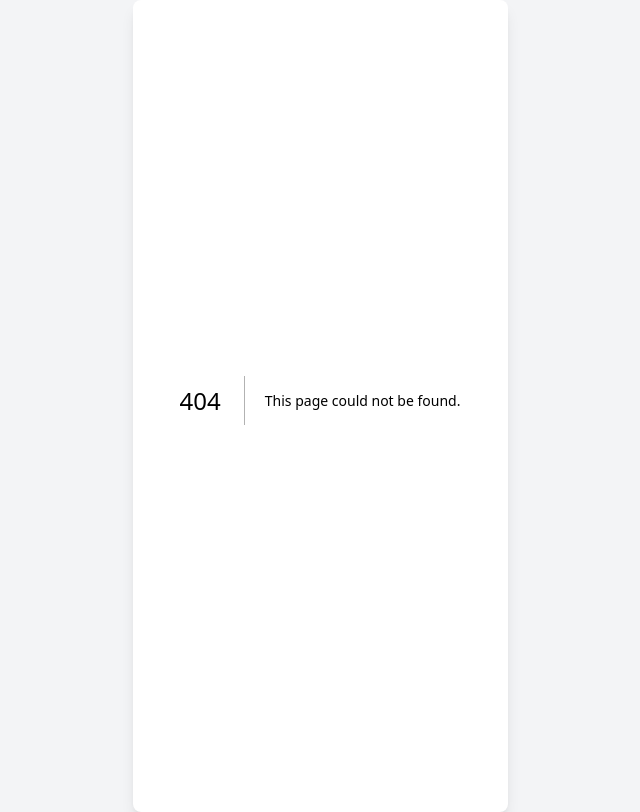
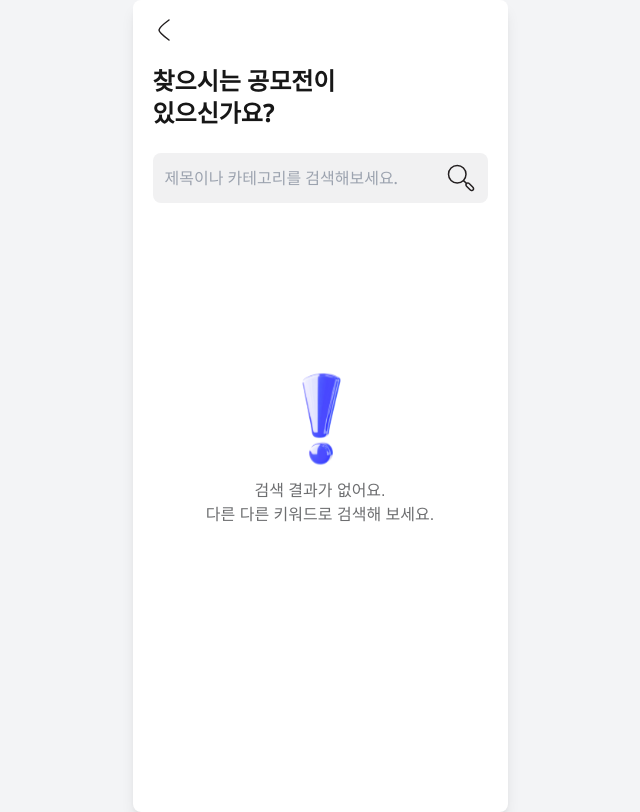
Before and after one commit to while-true-study/gjgj, a Next.js app: page /home/homeSearch in a window 1280 px wide. Before the commit this address had no page. Shown: the whole page, without its empty margins (320-960 px from the left). Built offline with nearby package versions, Linux system fonts and the light colour scheme.

Commit message:
add homeNotice-homeSearch

```diff
--- /dev/null
+++ b/app/api/search/route.ts
@@ -0,0 +1,20 @@
+import { NextResponse } from "next/server";
+
+const mockData = [
+  {
+    organizer: "주최자",
+    Dday: 4,
+    Iloveit: false,
+    loveit: 5,
+    comment: 10,
+    title: "공모전이름이 나타나는 섹션",
+  },
+  {
+    organizer: "주최자임",
+    Dday: 4,
+    Iloveit: true,
+    loveit: 124,
+    comment: 42,
+    title: "공모전이름",
+  },
+];
--- /dev/null
+++ b/app/home/Notice/Notice.module.css
@@ -0,0 +1,42 @@
+.body {
+  width: 100%;
+  min-height: 73px;
+  max-height: 96px;
+
+  padding: 12px 20px;
+}
+
+.body:hover {
+  background-color: #f1f1f2;
+}
+
+.realbody {
+  width: 335px;
+  min-height: 49px;
+  max-height: 72px;
+}
+
+.realbody {
+}
+
+.text {
+  font-family: "NotoSans";
+  color: #6d6e70;
+  font-size: 16px;
+  font-weight: 500;
+  line-height: 22px;
+
+  line-clamp: 2;
+  overflow: hidden;
+  display: -webkit-box;
+  -webkit-box-orient: vertical;
+  -webkit-line-clamp: 2;
+}
+
+.time {
+  font-family: "NotoSans";
+  color: #a6a8ab;
+  font-size: 14px;
+  line-height: 19px;
+  margin-top: 8px;
+}
--- /dev/null
+++ b/app/home/Notice/Notice.tsx
@@ -0,0 +1,20 @@
+import React from "react";
+import styles from "./Notice.module.css";
+
+interface noticeprops {
+  text: string; // 텍스트
+  time: string; // 어떻게 넘어오지?
+}
+
+const Notice = ({ text, time }: noticeprops) => {
+  return (
+    <div className={styles.body}>
+      <div className={styles.realbody}>
+        <p className={styles.text}>{text}</p>
+        <p className={styles.time}>{time}</p>
+      </div>
+    </div>
+  );
+};
+
+export default Notice;
--- /dev/null
+++ b/app/home/homeNotice/page.tsx
@@ -0,0 +1,35 @@
+import BackHeader from "@/app/components/backHeader/BackHeader";
+import React from "react";
+import Notice from "../Notice/Notice";
+
+const page = () => {
+  return (
+    <div>
+      <BackHeader></BackHeader>
+      <div>
+        <Notice
+          text="다른 사용자가 회원님의 출품작을 좋아합니다."
+          time="방금"
+        ></Notice>
+        <Notice
+          text="다른 사용자가 회원님의 출품작을 좋아합니다."
+          time="방금"
+        ></Notice>
+        <Notice
+          text="다른 사용자가 회원님의 출품작에 댓글을 달았습니다. “이거 생각하지도 못 했는데 진짜 좋은 아이디어 뭐시기asdasdasd"
+          time="방금"
+        ></Notice>
+        <Notice
+          text="다른 사용자가 회원님의 출품작을 좋아합니다.asdasdasdasdasdasds"
+          time="30분 전"
+        ></Notice>
+        <Notice
+          text="다른 사용자가 회원님의 출품작을 좋아합니다."
+          time="12년 전"
+        ></Notice>
+      </div>
+    </div>
+  );
+};
+
+export default page;
--- /dev/null
+++ b/app/home/homeSearch/homeSearch.module.css
@@ -0,0 +1,66 @@
+.headText p {
+  font-size: 24px;
+  font-family: "NotoSans";
+  font-weight: 600;
+  line-height: 32px;
+}
+
+.headText {
+  margin: 20px;
+  display: inline-block;
+}
+
+.searchBar {
+  margin-top: 4px;
+  width: 100%;
+  height: 50px;
+  padding: 0 20px;
+  border-radius: 8px;
+  position: relative;
+  display: flex;
+}
+
+.searchInput {
+  padding-left: 12px;
+  width: 100%;
+  height: 100%;
+  background-color: #f1f1f2;
+  border-radius: 8px;
+  font-family: "NotoSans";
+}
+
+.searchButton {
+  position: absolute;
+  right: 32px;
+  height: 100%;
+}
+
+.content {
+  width: 100%;
+  height: 100%;
+  display: flex;
+  align-items: center;
+  justify-content: center;
+  margin-top: 150px;
+}
+
+.box {
+  display: flex;
+  flex-direction: column;
+  align-items: center;
+  justify-content: center;
+  width: 300px;
+  height: 180px;
+}
+
+.box img {
+  width: 120px;
+  height: 120px;
+}
+
+.box:nth-child(1) {
+  color: #6d6e70;
+  font-size: 16px;
+  font-weight: 500;
+  text-align: center;
+}
--- /dev/null
+++ b/app/home/homeSearch/page.tsx
@@ -0,0 +1,42 @@
+"use client";
+
+import BackHeader from "@/app/components/backHeader/BackHeader";
+import React, { useState } from "react";
+import styles from "./homeSearch.module.css";
+
+const page = () => {
+  const [query, setQuery] = useState("");
+  const handleSubmit = () => {
+    console.log("검색하기");
+  };
+  return (
+    <div className="searchBox">
+      <BackHeader></BackHeader>
+      <div className={styles.headText}>
+        <p>찾으시는 공모전이</p>
+        <p>있으신가요?</p>
+      </div>
+      <form className={styles.searchBar} onSubmit={handleSubmit}>
+        <input
+          className={styles.searchInput}
+          type="text"
+          value={query}
+          placeholder="제목이나 카테고리를 검색해보세요."
+          onChange={(e) => setQuery(e.target.value)}
+        ></input>
+        <button className={styles.searchButton} type="submit">
+          <img src="/TopBarHome/search.svg" />
+        </button>
+      </form>
+      <div className={styles.content}>
+        <div className={styles.box}>
+          <img src="/home/!.svg"></img>
+          <p>검색 결과가 없어요.</p>
+          <p>다른 다른 키워드로 검색해 보세요.</p>
+        </div>
+      </div>
+    </div>
+  );
+};
+
+export default page;
--- a/app/home/page.tsx
+++ b/app/home/page.tsx
@@ -6,6 +6,7 @@ import NavigationBar from "../components/NavigationBar/NavigationBar";
 import TopBarHome from "../components/TopBarHome/TopBarHome";
 import styles from "./home.module.css";
 import IngContests from "./IngContests/IngContests";
+import Inspiration from "./inspiration/inspiration";
 
 export default function LoginMain() {
   return (
```
Also changed, not shown: app/home/homeNotice/homeNotice.module.css (added), public/home/!.svg (added).
